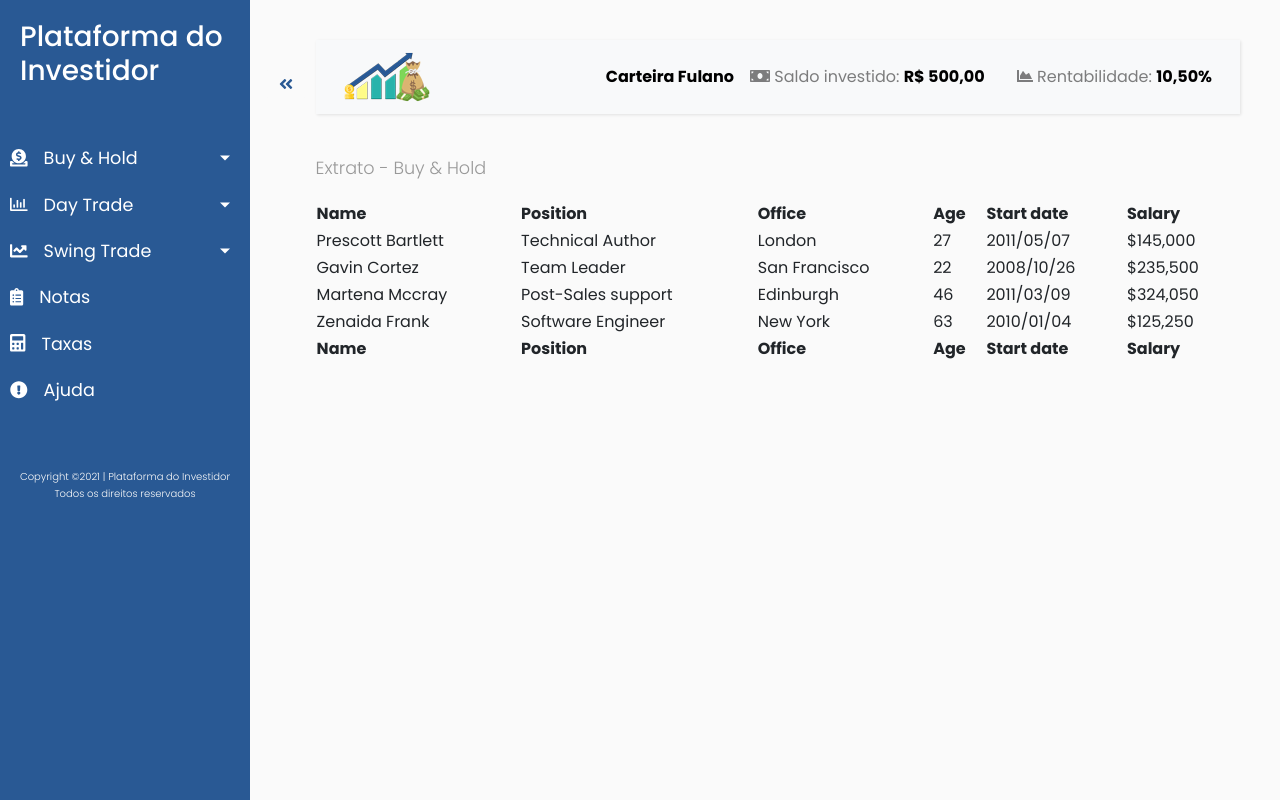
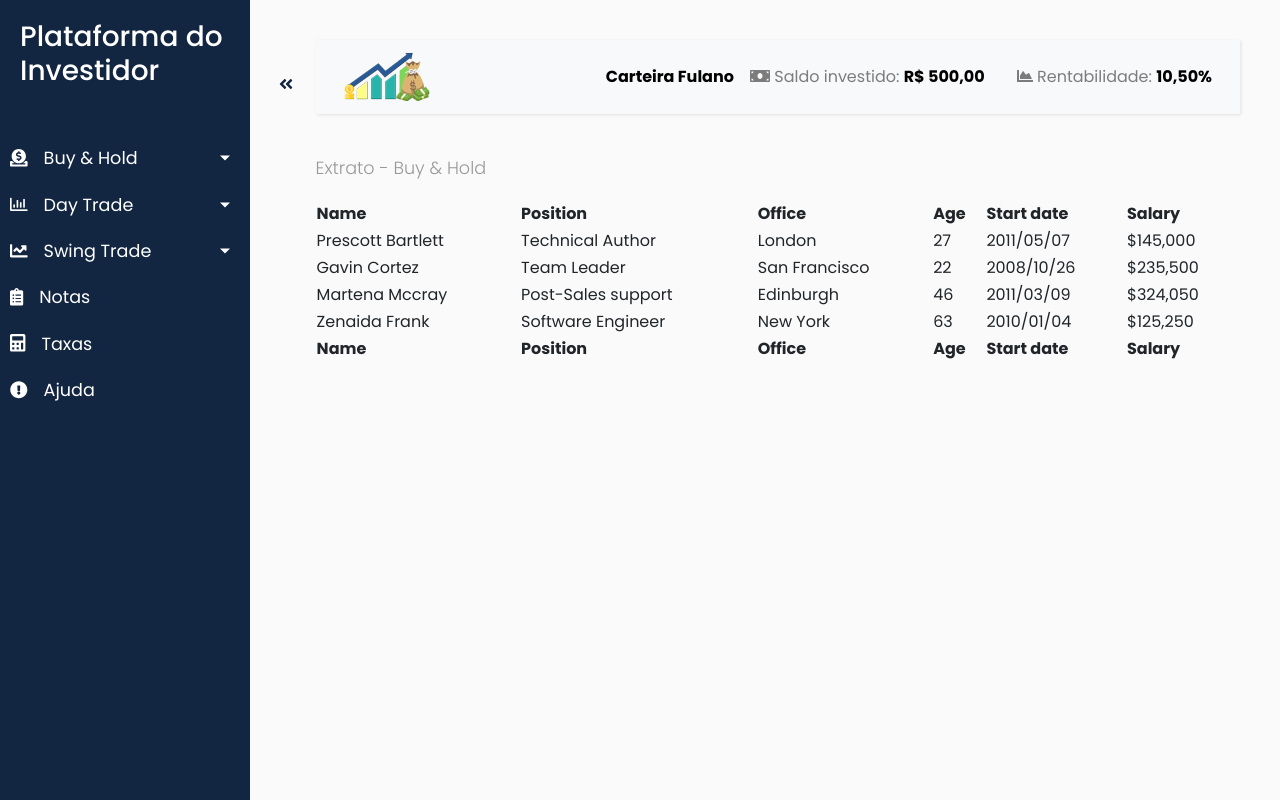
Before and after one commit to plataformadoinvestidor/plataformadoinvestidor, a Django app: page /extratoBH/ in a window 1280 px wide. Run offline with Django 3.2, Linux system fonts and the light colour scheme; some libraries are stand-ins or nearby versions.

Commit message:
Atualização Layout Home

```diff
--- a/plataformadoinvestidor/home/static/css/header.css
+++ b/plataformadoinvestidor/home/static/css/header.css
@@ -62,7 +62,7 @@ a:focus {
     left: 0;
     height: 100vh;
     z-index: 999;
-    background: #295994;
+    background: #122541;
     color: #fff;
     transition: all 0.3s;
 }
@@ -73,7 +73,7 @@ a:focus {
 
 #sidebar .sidebar-header {
     padding: 20px;
-    background: #295994;
+    background: #122541;
 }
 
 #sidebar ul.components {
@@ -93,14 +93,14 @@ a:focus {
 }
 
 #sidebar ul li a:hover {
-    color: #295994;
+    color: #122541;
     background: #fff;
 }
 
 #sidebar ul li.active>a,
 a[aria-expanded="true"] {
     color: #fff;
-    background: #295994;
+    background: #122541;
 
 }
 
@@ -119,7 +119,7 @@ a[data-toggle="collapse"] {
 ul ul a {
     font-size: 0.9em !important;
     padding-left: 30px !important;
-    background: #295994;
+    background: #122541;
 }
 
 ul.CTAs {
@@ -141,7 +141,7 @@ a.download {
 
 a.article,
 a.article:hover {
-    background: #295994 !important;
+    background: #122541 !important;
     color: #fff !important;
 }
 
@@ -195,7 +195,7 @@ a.article:hover {
 #btn_menu  {
     margin-bottom: -50px !important;
     background-color: #fafafa;
-    color: #295994;
+    color: #122541;
     border-color: #fafafa;
     top: -85px;
     position: relative;
@@ -209,7 +209,7 @@ a.article:hover {
 #btn_menu:hover {
     transform: scale(1.05);
 }
-
+/*
 #copyright{
     width: 250px;
     font-size: 10px;
@@ -218,7 +218,7 @@ a.article:hover {
     bottom:30px;
     text-align: center;
 }
-
+*/
 #valorSaldo{
     color: #000;
     font-weight: bold;
--- a/plataformadoinvestidor/home/templates/header.html
+++ b/plataformadoinvestidor/home/templates/header.html
@@ -95,11 +95,11 @@
                 </li>
                 -->
             </ul>
-                <br /><br />
+                <!-- <br /><br />
                 <p id="copyright">
                     Copyright &copy;<script>document.write(new Date().getFullYear());</script>  | Plataforma do Investidor
                     <br />Todos os direitos reservados
-                </p>
+                </p> -->
         </nav>
 
         <!-- NavBar Menu  -->
--- a/plataformadoinvestidor/home/templates/home/home.html
+++ b/plataformadoinvestidor/home/templates/home/home.html
@@ -11,7 +11,7 @@
     <meta name="viewport" content="width=device-width, initial-scale=1">
 
     <!--====== Favicon Icon nao precisa======-->
-    <link rel="shortcut icon" href="static/images/logo.png">
+    <link rel="shortcut icon" href="static/images/favicon.png">
      <link rel="stylesheet" href="https://maxcdn.bootstrapcdn.com/bootstrap/3.4.0/css/bootstrap.min.css">
     <script src="https://ajax.googleapis.com/ajax/libs/jquery/3.5.1/jquery.min.js"></script>
     <script src="https://maxcdn.bootstrapcdn.com/bootstrap/3.4.0/js/bootstrap.min.js"></script>
```
